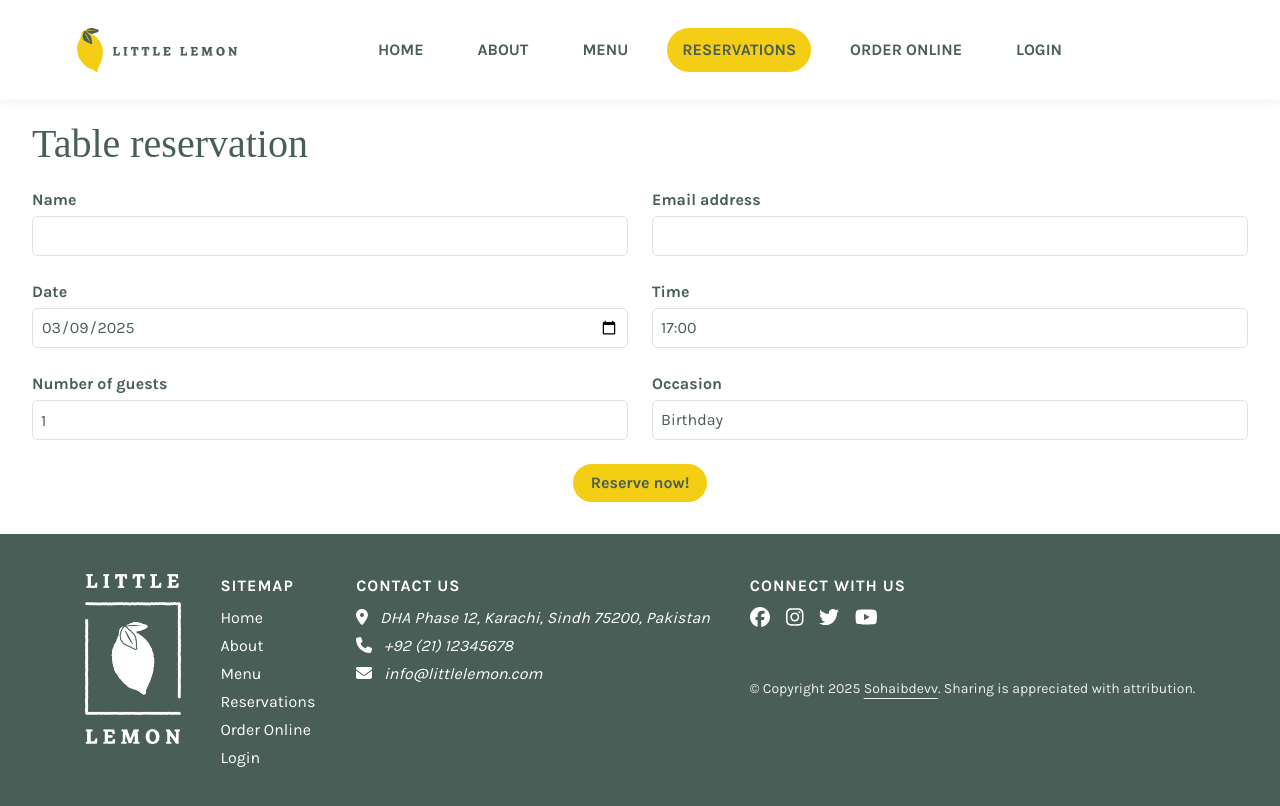
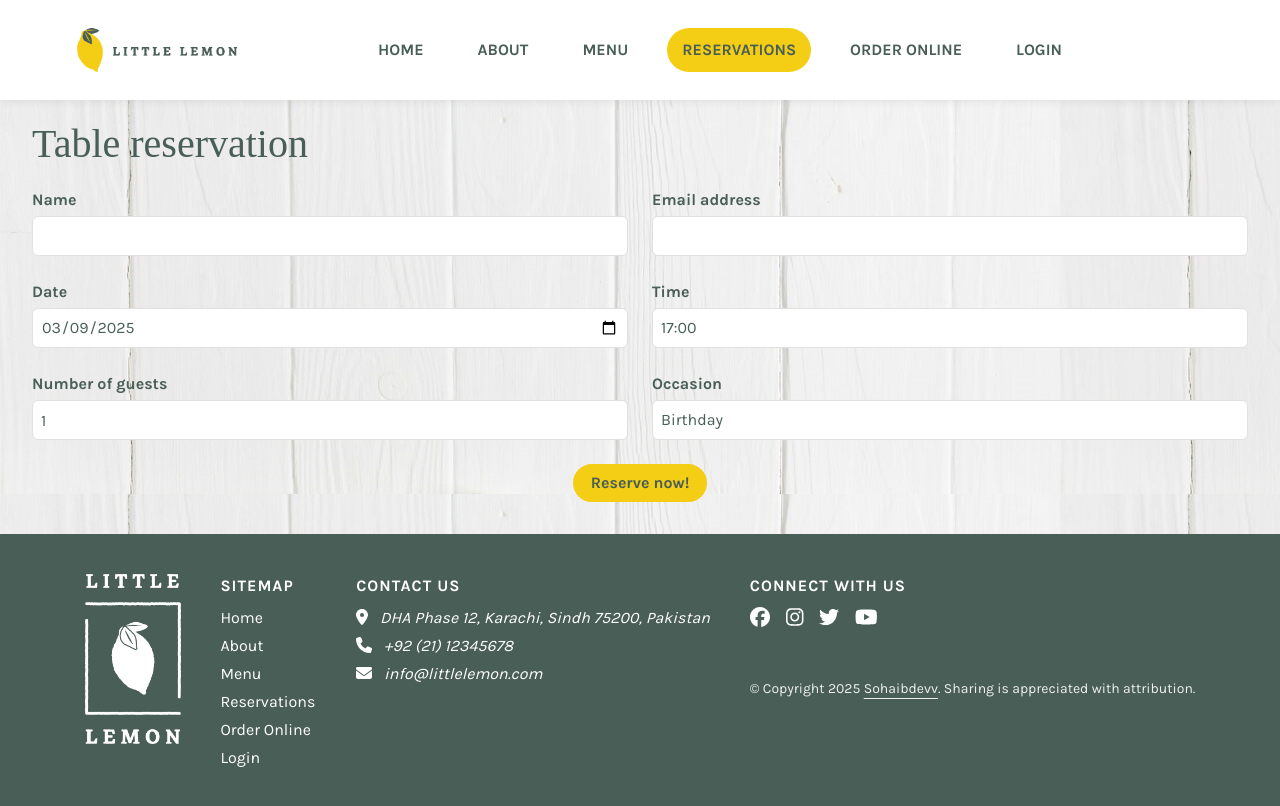
Before and after one commit to sohaibdevv/little-lemon-website, a React (Create React App) app: page /reservations in a window 1280 px wide. Shown: the top 806 px of the page. Built offline with nearby package versions, Linux system fonts and the light colour scheme; a web font is replaced by a local one.

Commit message:
updated files

```diff
--- a/src/components/pages/Reservations/Reservations.css
+++ b/src/components/pages/Reservations/Reservations.css
@@ -1,5 +1,6 @@
 .reservations {
   min-height: calc(100vh - 6.25rem - 18rem);
+  background-image: url(../Home/assets/Form\ background\ img.jpg);
 }
 
 .reservations h2 {
```
Also changed, not shown: src/components/pages/Home/assets/Form background img.jpg (added), vercel.json (deleted), 1 other file (tests, documents, lock files or other folders).
